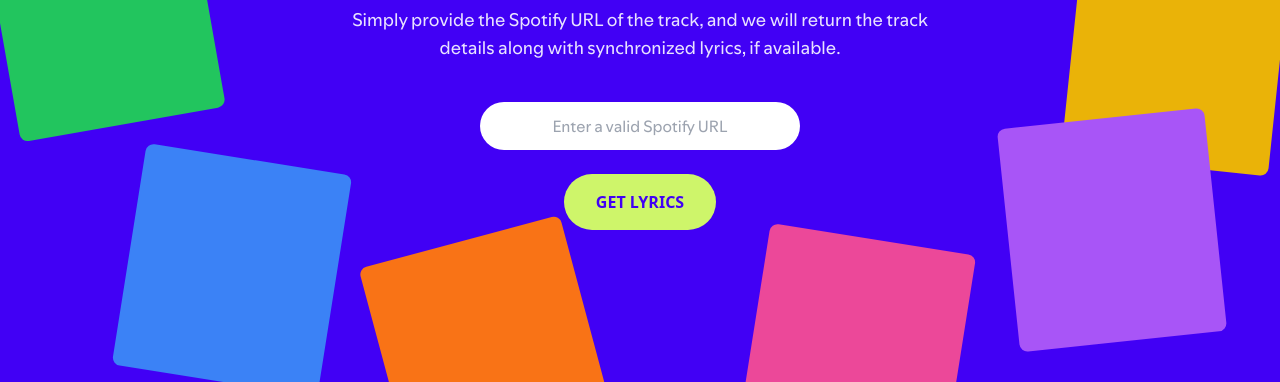
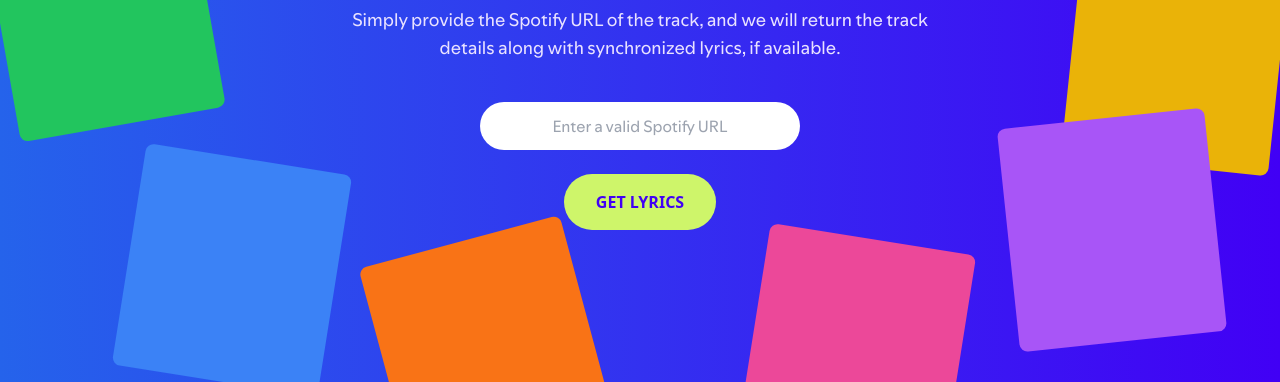
Before and after one commit to toastycoder0/spotify-lyrics, an Astro site in the folder web/: page / in a window 1280 px wide. Shown: the part 418-800 px from the top of the page. Built offline with nearby package versions, Linux system fonts and the light colour scheme; Astro itself is replaced by a stand-in of ours.

Commit message:
feat: update background gradient in index page for improved visual appeal and consistency with Spotify branding

```diff
--- a/web/src/pages/index.astro
+++ b/web/src/pages/index.astro
@@ -7,7 +7,7 @@
 
 <Layout>
   <div
-    class="min-h-screen relative flex py-12 px-6 text-white bg-spotify-purple lg:px-8"
+    class="min-h-screen relative flex py-12 px-6 text-white bg-gradient-to-r from-blue-600 to-spotify-purple lg:px-8"
   >
     <main
       class="flex flex-col items-center gap-10 w-full m-auto relative z-[1]"
```
